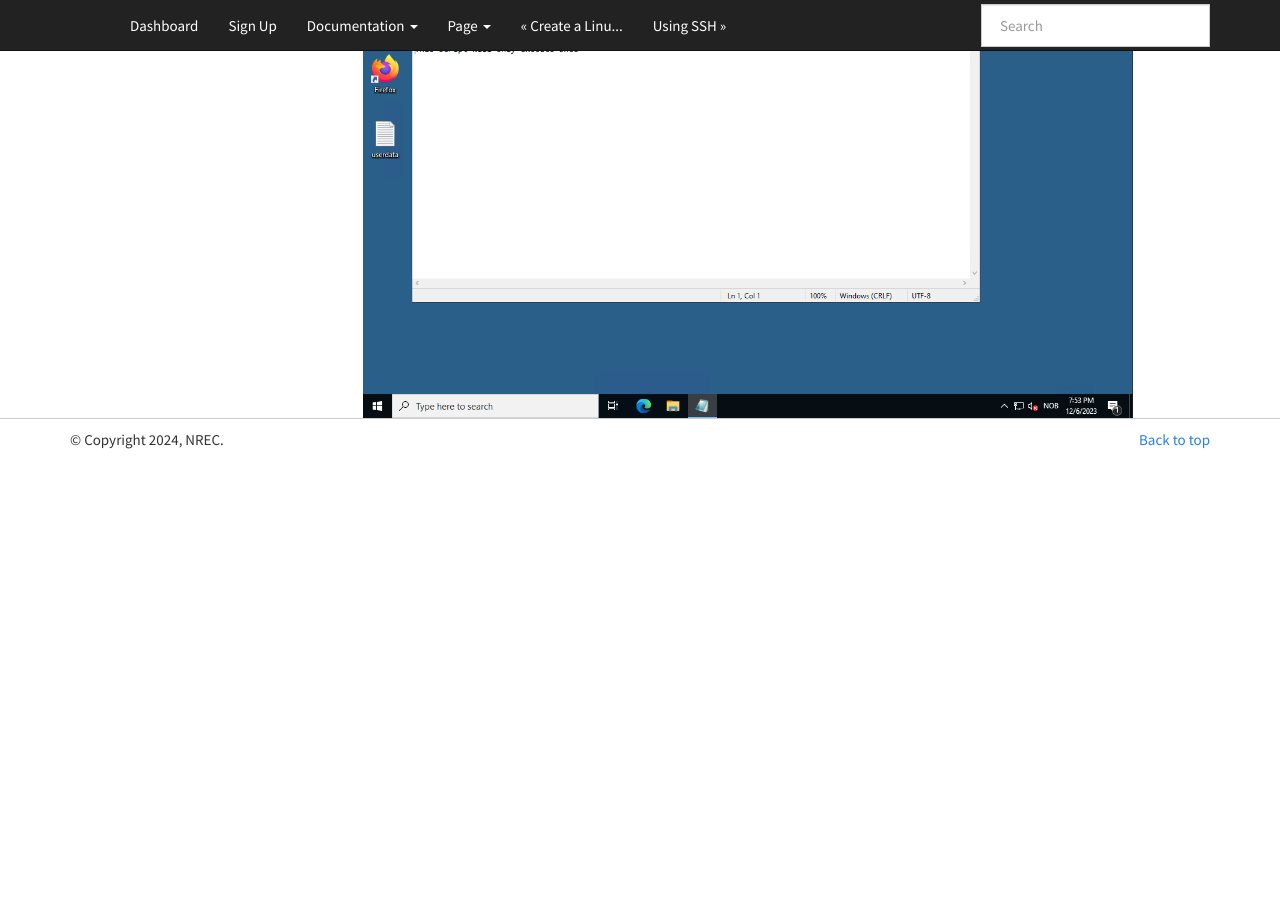
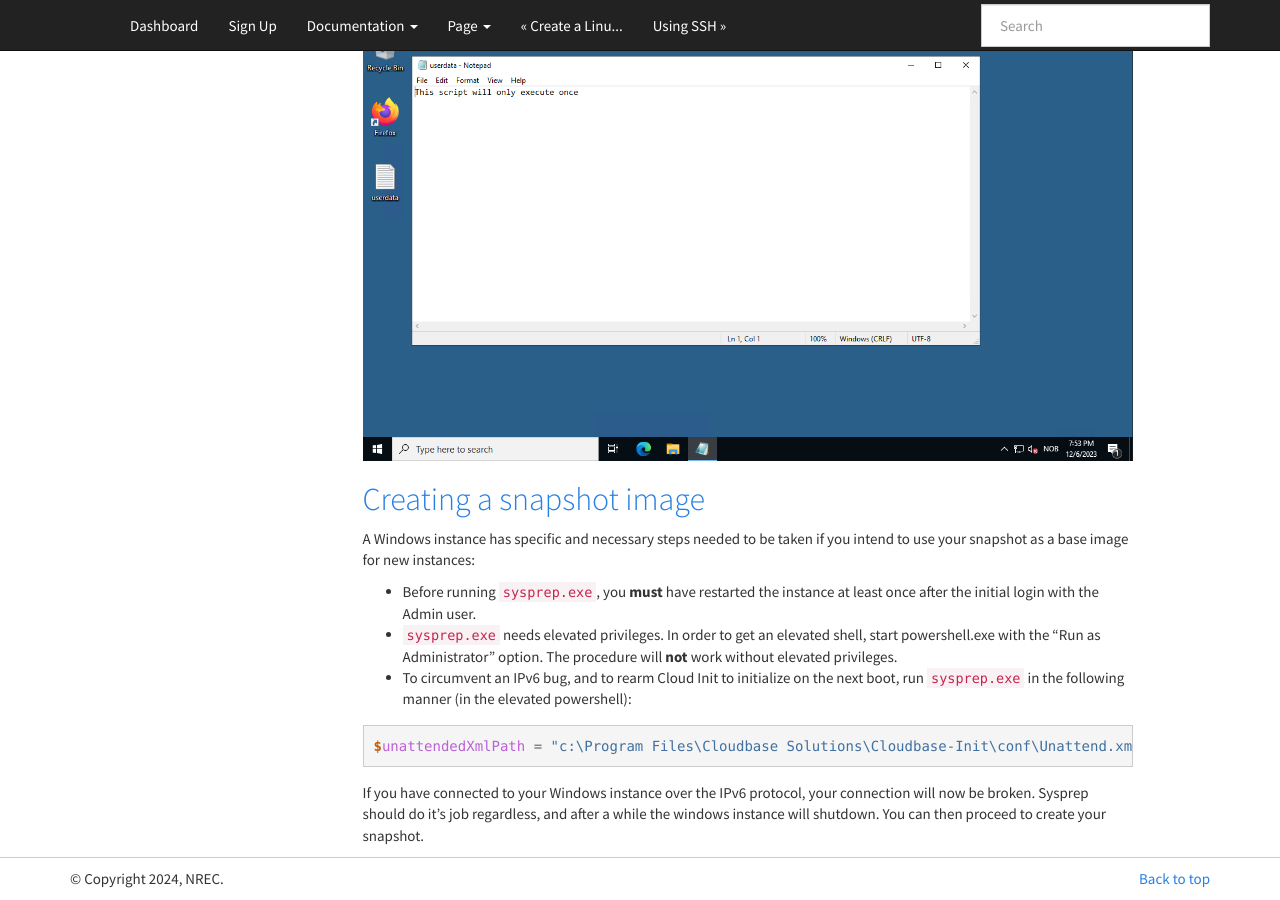
Before and after one commit to norcams/docs-enduser, a Sphinx documentation site: the page built from docs/create-windows-machine.rst, in a window 1280 px wide and 900 px high, scrolled down 10986 px. Built offline with Sphinx 7.4.7, drawn with Linux system fonts in a browser that asks for light colours; before the commit the page ends 11447 px from its top, so only the background shows below that; some of the changed text lies outside the part shown.

Commit message:
describe sysprep and snapshot requirements

```diff
--- a/docs/create-windows-machine.rst
+++ b/docs/create-windows-machine.rst
@@ -75,8 +75,9 @@ keep in mind when considering running Windows in NREC:
   Windows instance.
 
 * If you want to create a snapshot of a Windows instance as a base for
-  new instances, you must run ``sysprep.exe`` in order for any
-  instances launched from the snapshot to work.
+  new instances, you must run ``sysprep.exe`` with specific parameters
+  in order for any instances launched from the snapshot to work correctly.
+  The procedure with the necessary parameters is described on this page.
 
 * The NREC platform supports Windows Server Standard Edition
   only. If you need other variants like the Core Edition, please let
@@ -384,3 +385,29 @@ create and mount volumes and install software:
 .. image:: images/dashboard-create-windows-13.png
    :align: center
    :alt: Windows desktop
+
+
+Creating a snapshot image
+-------------------------
+
+A Windows instance has specific and necessary steps needed to be taken if you intend to use
+your snapshot as a base image for new instances:
+
+* Before running ``sysprep.exe``, you **must** have restarted the instance
+  at least once after the initial login with the Admin user.
+
+* ``sysprep.exe`` needs elevated privileges. In order to get an elevated
+  shell, start powershell.exe with the "Run as Administrator" option. The
+  procedure will **not** work without elevated privileges.
+
+* To circumvent an IPv6 bug, and to rearm Cloud Init to initialize on the
+  next boot, run ``sysprep.exe`` in the following manner (in the elevated
+  powershell):
+
+.. code-block:: console
+
+   $unattendedXmlPath = "c:\Program Files\Cloudbase Solutions\Cloudbase-Init\conf\Unattend.xml" ; ipconfig /release6 ; c:\windows\system32\sysprep\Sysprep /generalize /oobe /shutdown /unattend:"$unattendedXmlPath"
+
+If you have connected to your Windows instance over the IPv6 protocol, your connection will
+now be broken. Sysprep should do it's job regardless, and after a while the windows instance
+will shutdown. You can then proceed to create your snapshot.
```
